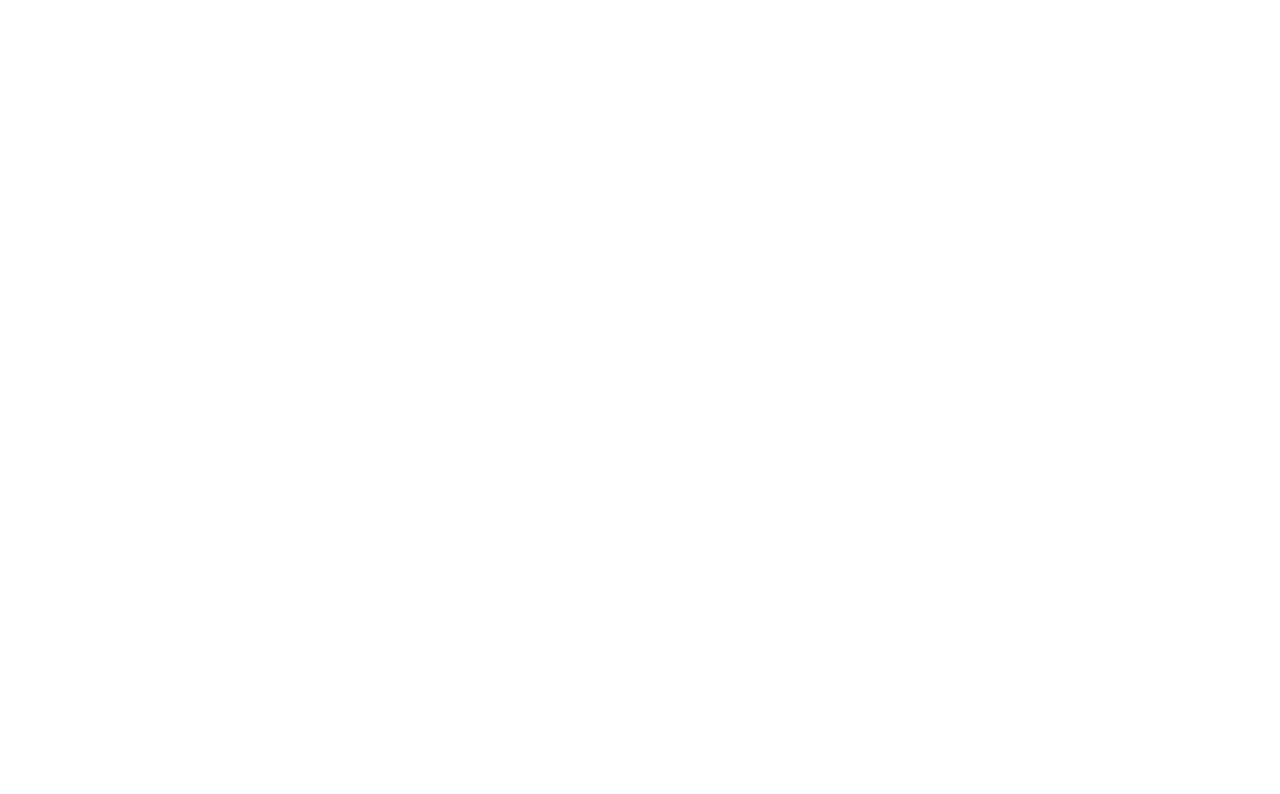
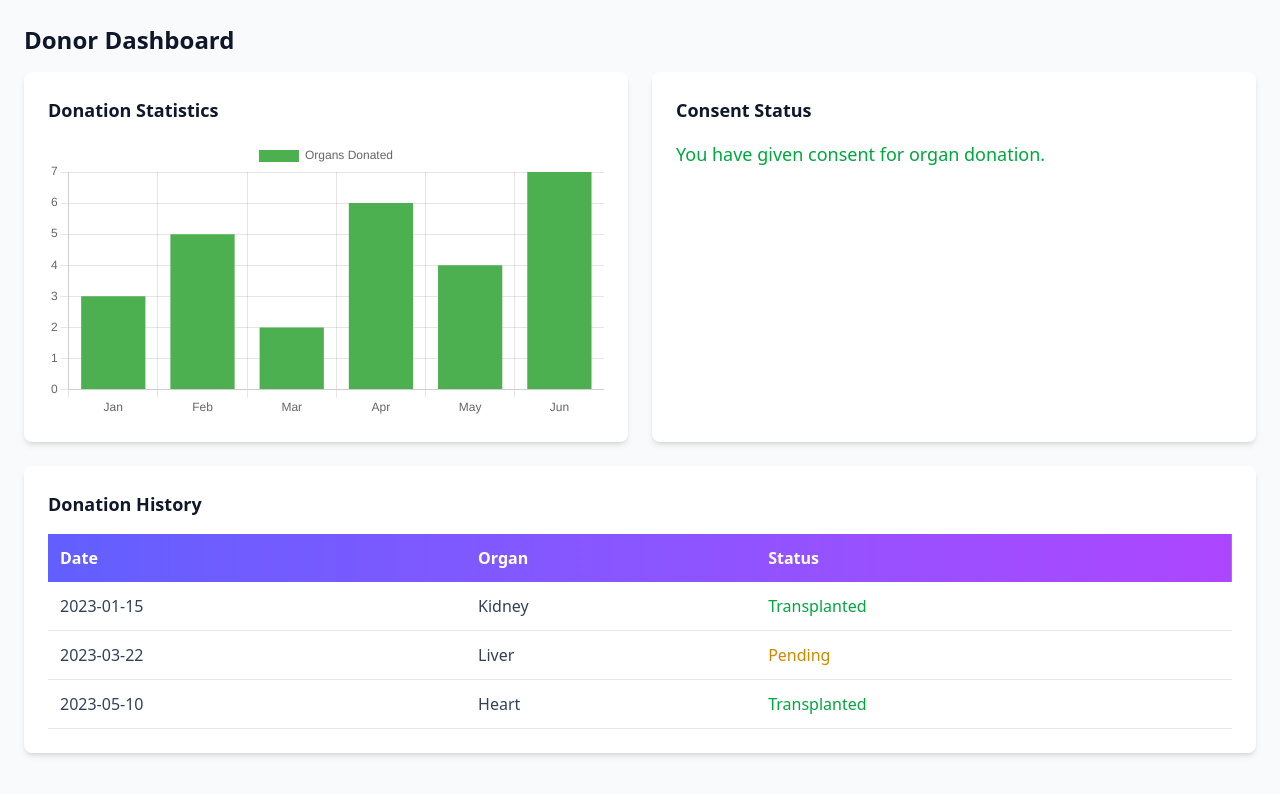
Before and after one commit to Skc2004/Organ_Care, a React (Vite) app in the folder client/: page /donordashboard in a window 1280 px wide. Before the commit this address had no page. Shown: the top 794 px of the page. Built offline with nearby package versions, Linux system fonts and the light colour scheme.

Commit message:
Donor-Dashboard_with_mock_data

```diff
--- a/client/src/App.jsx
+++ b/client/src/App.jsx
@@ -6,6 +6,7 @@
 import AdminDashboard from './pages/AdminDashboard';
 import AwarenessCampaign from './pages/AwarenessCampaign';
 import CompliancePage from './pages/Compliance';
+import DonorDashboard from './pages/DonorDashboard';
 
 const App =() => {
   return (
@@ -18,6 +19,7 @@
           <Route path="/admindashboard" element={<AdminDashboard />} />
           <Route path="/awarenesscampaign" element={<AwarenessCampaign />} />
           <Route path="/compliance" element={<CompliancePage />} />
+          <Route path="/donordashboard" element={<DonorDashboard />} />
         </Routes>
       </Router>
     </div>
--- a/client/src/pages/DonorDashboard.jsx
+++ b/client/src/pages/DonorDashboard.jsx
@@ -1,79 +1,87 @@
 import React, { useEffect, useState } from "react";
 import { Bar } from "react-chartjs-2";
 import "chart.js/auto";
-import axios from "axios";
 
 const DonorDashboard = () => {
+  // Mock data for donation statistics
   const [donationData, setDonationData] = useState({
-    labels: [],
+    labels: ["Jan", "Feb", "Mar", "Apr", "May", "Jun"],
     datasets: [
       {
         label: "Organs Donated",
-        data: [],
+        data: [3, 5, 2, 6, 4, 7],
         backgroundColor: "#4CAF50",
       },
     ],
   });
-  const [consentStatus, setConsentStatus] = useState(false);
-  const [donationHistory, setDonationHistory] = useState([]);
 
-  useEffect(() => {
-    const fetchData = async () => {
-      try {
-        const response = await axios.get("/api/donor/dashboard", {
-          headers: { Authorization: `Bearer ${localStorage.getItem("token")}` },
-        });
-        const data = response.data;
-        setDonationData({
-          labels: data.months,
-          datasets: [
-            {
-              label: "Organs Donated",
-              data: data.donations,
-              backgroundColor: "#4CAF50",
-            },
-          ],
-        });
-        setConsentStatus(data.consentStatus);
-        setDonationHistory(data.history);
-      } catch (error) {
-        console.error("Error fetching donor data", error);
-      }
-    };
-    fetchData();
-  }, []);
+  // Mock data for consent status
+  const [consentStatus, setConsentStatus] = useState(true);
+
+  // Mock data for donation history
+  const [donationHistory, setDonationHistory] = useState([
+    { date: "2023-01-15", organ: "Kidney", status: "Transplanted" },
+    { date: "2023-03-22", organ: "Liver", status: "Pending" },
+    { date: "2023-05-10", organ: "Heart", status: "Transplanted" },
+  ]);
 
   return (
-    <div className="p-6">
-      <h2 className="text-2xl font-bold mb-4">Donor Dashboard</h2>
+    <div className="min-h-screen bg-gray-50 p-6">
+      <h2 className="text-2xl font-bold mb-4 text-slate-900">Donor Dashboard</h2>
       <div className="grid grid-cols-1 md:grid-cols-2 gap-6">
-        <div className="bg-white p-4 shadow-md rounded-lg">
-          <h3 className="text-lg font-semibold">Donation Statistics</h3>
-          <Bar data={donationData} />
+        {/* Donation Statistics Card */}
+        <div className="bg-white p-6 shadow-md rounded-lg transform hover:-translate-y-2 hover:shadow-lg transition-all duration-300">
+          <h3 className="text-lg font-semibold text-slate-900 mb-4">Donation Statistics</h3>
+          <Bar
+            data={donationData}
+            options={{
+              responsive: true,
+              plugins: {
+                legend: {
+                  position: "top",
+                },
+              },
+            }}
+          />
         </div>
-        <div className="bg-white p-4 shadow-md rounded-lg">
-          <h3 className="text-lg font-semibold">Consent Status</h3>
-          <p className={`mt-2 ${consentStatus ? "text-green-600" : "text-red-600"}`}>
-            {consentStatus ? "You have given consent for organ donation." : "You have not given consent."}
+
+        {/* Consent Status Card */}
+        <div className="bg-white p-6 shadow-md rounded-lg transform hover:-translate-y-2 hover:shadow-lg transition-all duration-300">
+          <h3 className="text-lg font-semibold text-slate-900 mb-4">Consent Status</h3>
+          <p className={`text-lg ${consentStatus ? "text-green-600" : "text-red-600"}`}>
+            {consentStatus
+              ? "You have given consent for organ donation."
+              : "You have not given consent."}
           </p>
         </div>
       </div>
-      <div className="bg-white p-4 shadow-md rounded-lg mt-6">
-        <h3 className="text-lg font-semibold">Donation History</h3>
-        <table className="w-full mt-4 border-collapse border border-gray-300">
+
+      {/* Donation History Card */}
+      <div className="bg-white p-6 shadow-md rounded-lg mt-6 transform hover:-translate-y-2 hover:shadow-lg transition-all duration-300">
+        <h3 className="text-lg font-semibold text-slate-900 mb-4">Donation History</h3>
+        <table className="w-full border-collapse">
           <thead>
-            <tr className="bg-gray-200">
-              <th className="border p-2">Date</th>
-              <th className="border p-2">Organ</th>
-              <th className="border p-2">Status</th>
+            <tr className="bg-gradient-to-r from-indigo-500 to-purple-500 text-white">
+              <th className="p-3 text-left">Date</th>
+              <th className="p-3 text-left">Organ</th>
+              <th className="p-3 text-left">Status</th>
             </tr>
           </thead>
           <tbody>
             {donationHistory.map((donation, index) => (
-              <tr key={index}>
-                <td className="border p-2">{donation.date}</td>
-                <td className="border p-2">{donation.organ}</td>
-                <td className={`border p-2 ${donation.status === "Transplanted" ? "text-green-600" : "text-yellow-600"}`}>
+              <tr
+                key={index}
+                className="border-b border-gray-200 hover:bg-gray-50 transition-colors duration-200"
+              >
+                <td className="p-3 text-slate-700">{donation.date}</td>
+                <td className="p-3 text-slate-700">{donation.organ}</td>
+                <td
+                  className={`p-3 ${
+                    donation.status === "Transplanted"
+                      ? "text-green-600"
+                      : "text-yellow-600"
+                  }`}
+                >
                   {donation.status}
                 </td>
               </tr>
```
